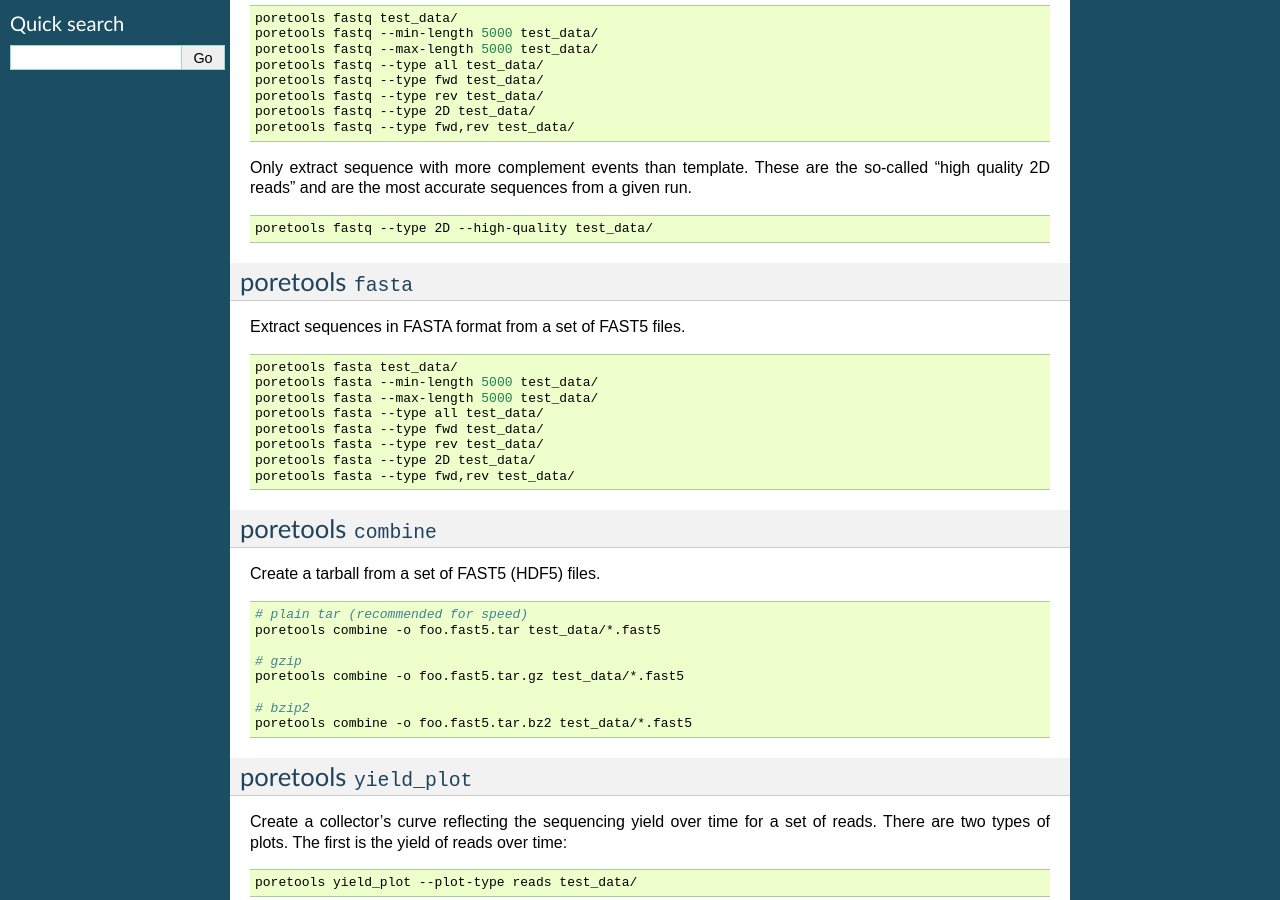
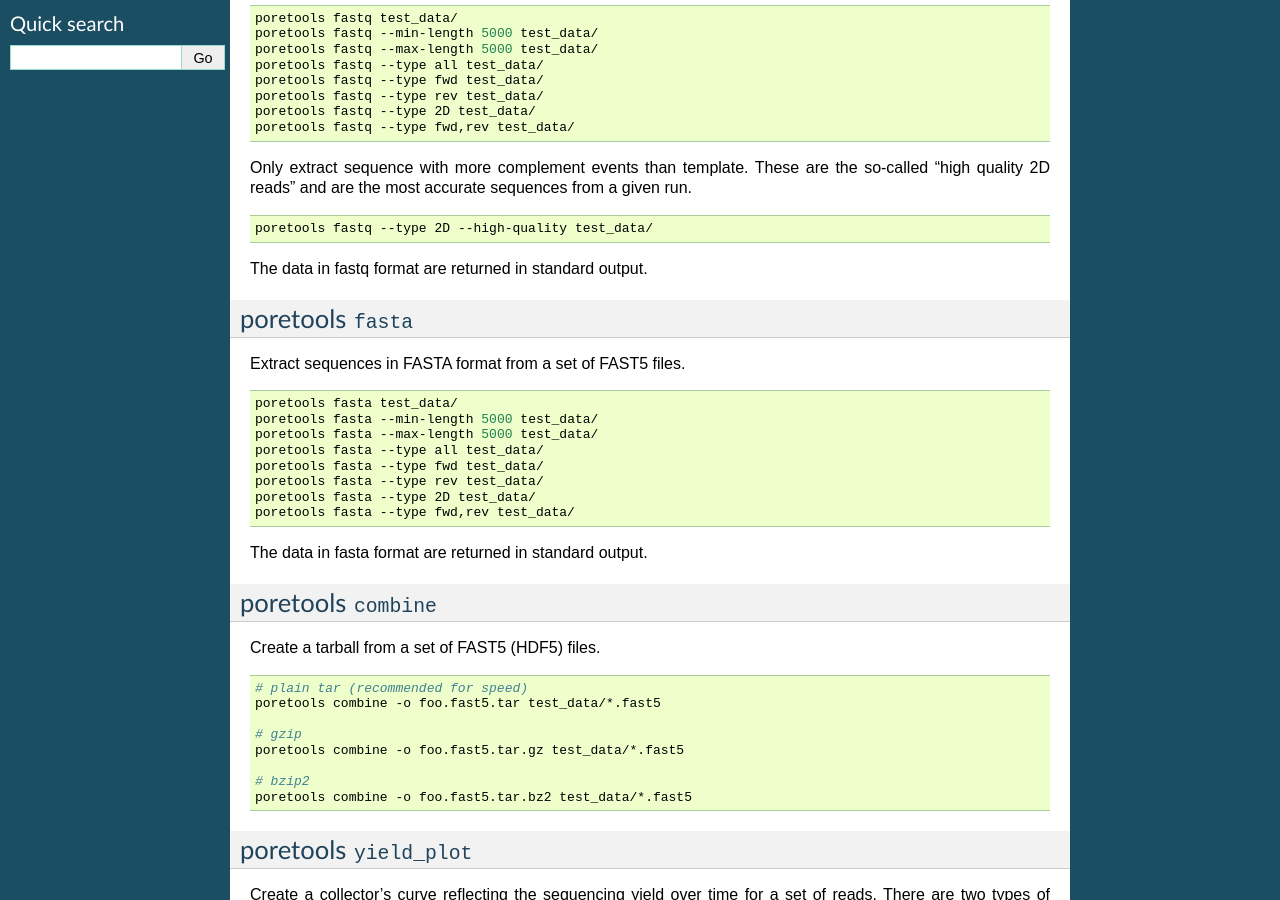
Before and after one commit to arq5x/poretools, a Sphinx documentation site: the page built from docs/content/examples.rst, in a window 1280 px wide and 900 px high, scrolled down 458 px. Built offline with Sphinx 7.4.7, drawn with Linux system fonts in a browser that asks for light colours; formulas are drawn with MathJax 3.

Commit message:
Added notification that fastq and fasta files are send to standard output

```diff
--- a/docs/content/examples.rst
+++ b/docs/content/examples.rst
@@ -46,6 +46,8 @@ given run.
 
     poretools fastq --type 2D --high-quality test_data/
 
+The data in fastq format are returned in standard output.
+
 ===================
 poretools ``fasta``
 ===================
@@ -61,6 +63,8 @@ Extract sequences in FASTA format from a set of FAST5 files.
     poretools fasta --type rev test_data/
     poretools fasta --type 2D test_data/
     poretools fasta --type fwd,rev test_data/
+
+The data in fasta format are returned in standard output.
 
 =====================
 poretools ``combine``
```
